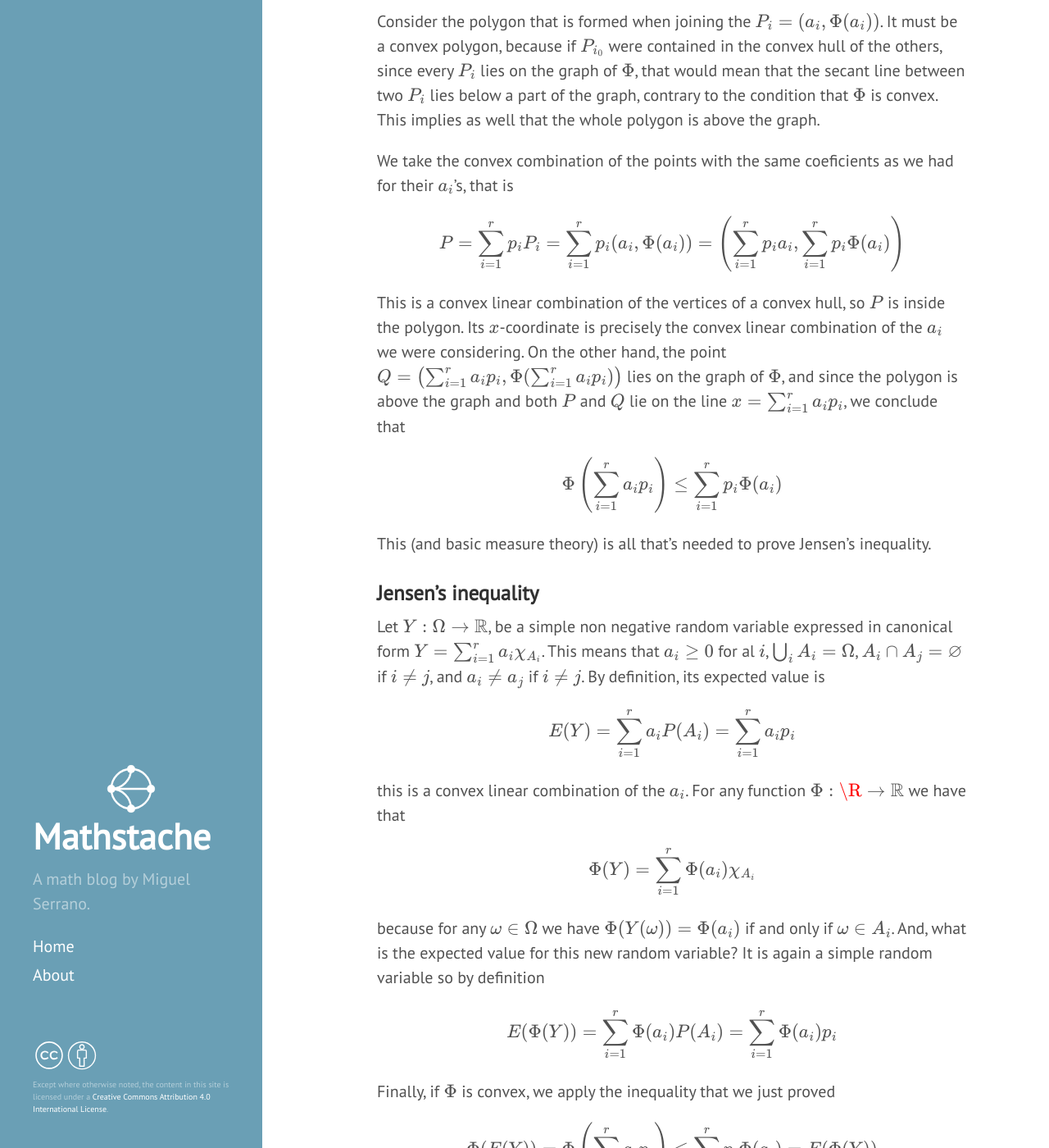
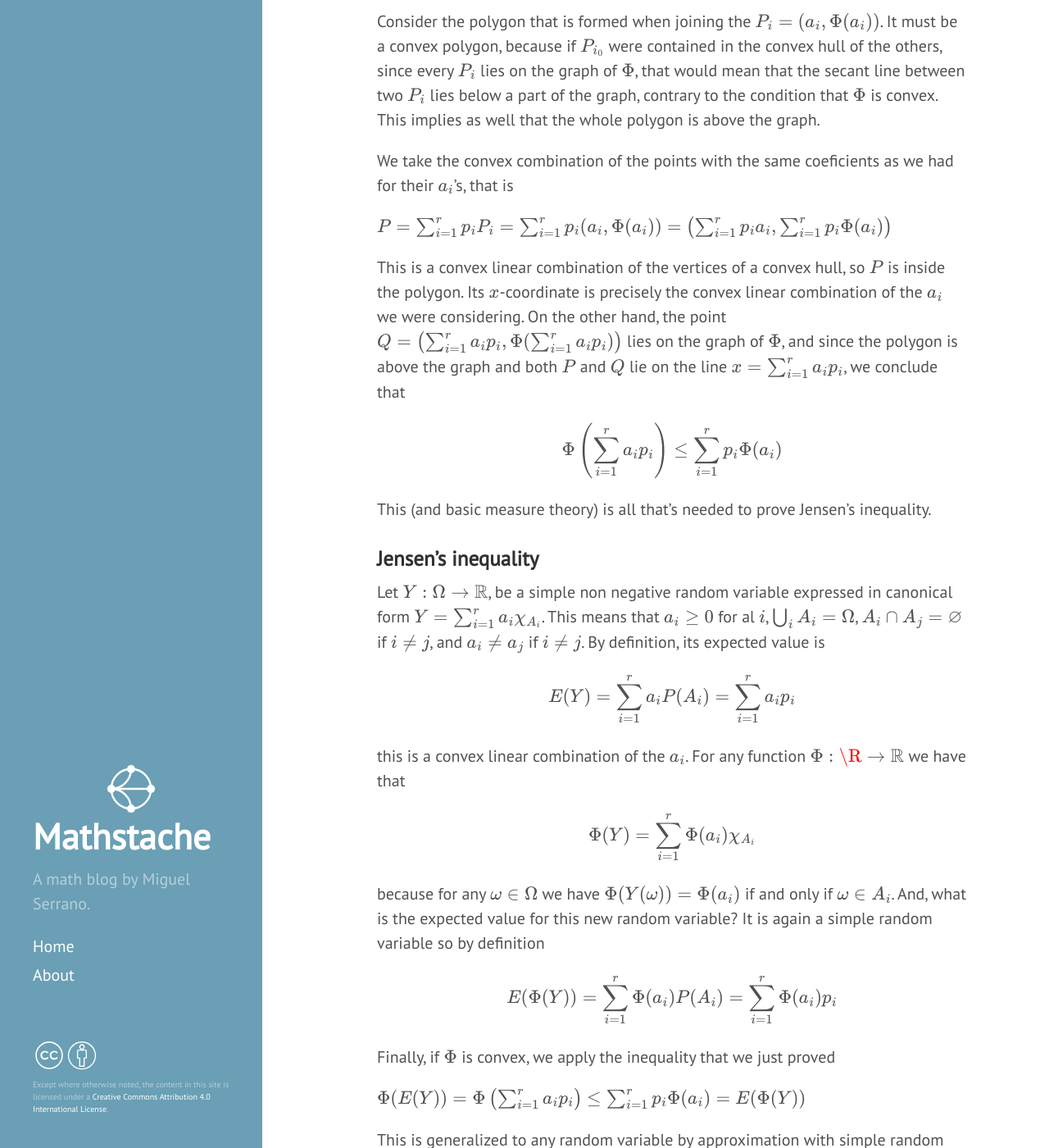
Before and after one commit to homomorfismo/blog, a Jekyll site: the page built from _posts/2021-03-31-Jensens-inequality.md, in a window 1280 px wide and 1400 px high, scrolled down 991 px. Shown: the whole window at 82% size. Built offline with Jekyll 4.4.1, drawn with Linux system fonts in a browser that asks for light colours; our own code applies the rules of GitHub Pages for plain Markdown files; formulas are drawn with MathJax 3; a script that is not in the unit is left out; some of the changed text lies outside the part shown.

Commit message:
Update 2021-03-31-Jensens-inequality.md

```diff
--- a/_posts/2021-03-31-Jensens-inequality.md
+++ b/_posts/2021-03-31-Jensens-inequality.md
@@ -42,10 +42,7 @@ Consider the polygon that is formed when joining the $P_i = (a_i, \Phi(a_i))$. I
 
 We take the convex combination of the points with the same coeficients as we had for their $a_i$'s, that is
 
-
-$$
-P=\sum_{i=1}^rp_i P_i = \sum_{i=1}^rp_i(a_i,\Phi(a_i)) = \left(\sum_{i=1}^rp_ia_i,\sum_{i=1}^rp_i\Phi(a_i)\right)
-$$
+$P=\sum_{i=1}^rp_i P_i = \sum_{i=1}^rp_i(a_i,\Phi(a_i)) =$ $\left(\sum_{i=1}^rp_ia_i,\sum_{i=1}^rp_i\Phi(a_i)\right)$
 
 
 This is a convex linear combination of the vertices of a convex hull, so $P$ is inside the polygon. Its $x$-coordinate is precisely the convex linear combination of the $a_i$ we were considering. On the other hand, the point $Q=\left(\sum_{i=1}^ra_ip_i,\Phi(\sum_{i=1}^ra_i p_i)\right)$ lies on the graph of $\Phi$, and since the polygon is above the graph and both $P$ and $Q$ lie on the line $x=\sum_{i=1}^ra_ip_i$, we conclude that
@@ -85,13 +82,9 @@ $$
 E(\Phi(Y)) = \sum_{i=1}^r \Phi(a_i) P(A_i) =\sum_{i=1}^r \Phi(a_i) p_i
 $$
 
-
 Finally, if $\Phi$ is convex, we apply the inequality that we just proved
 
-
-$$
-\Phi(E(Y)) = \Phi\left ( \sum_{i=1}^r a_i p_i\right) \leq \sum_{i=1}^rp_i \Phi(a_i) = E(\Phi(Y))
-$$
+$\Phi(E(Y)) = \Phi\left ( \sum_{i=1}^r a_i p_i\right)$ $\leq \sum_{i=1}^rp_i \Phi(a_i) = E(\Phi(Y))$
 
 
 This is generalized to any random variable by approximation with simple random variables.
```
